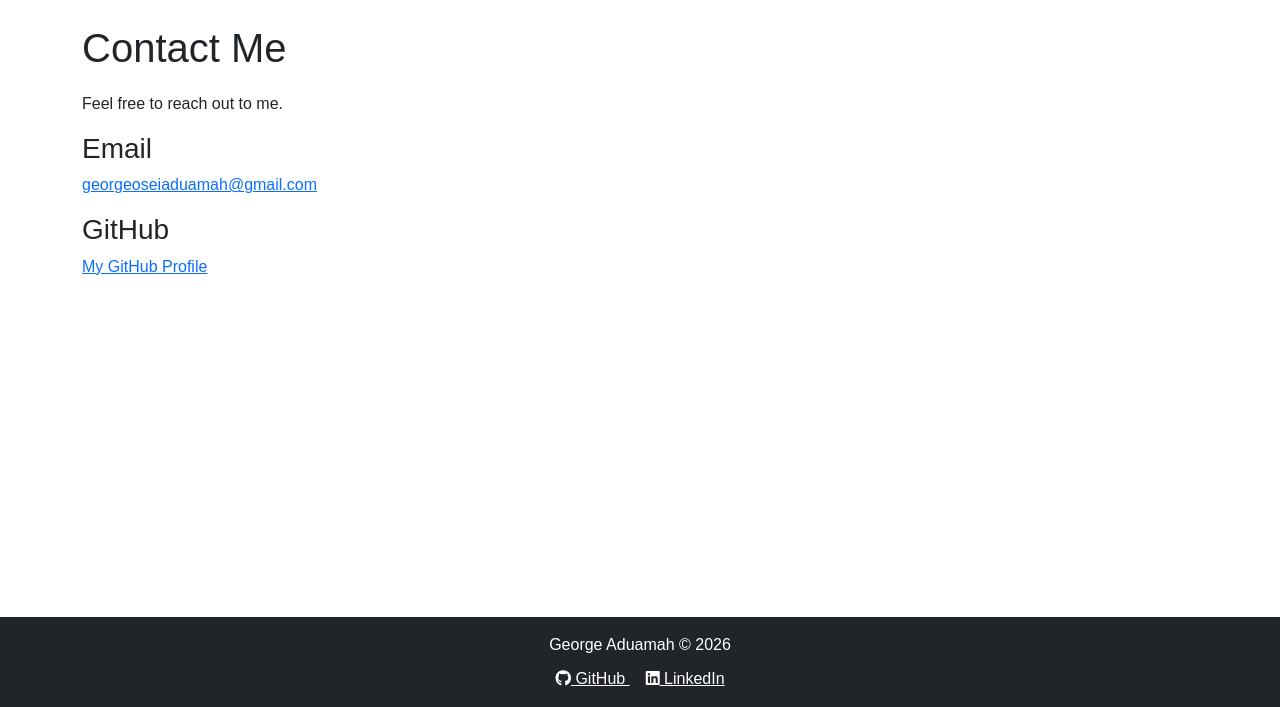
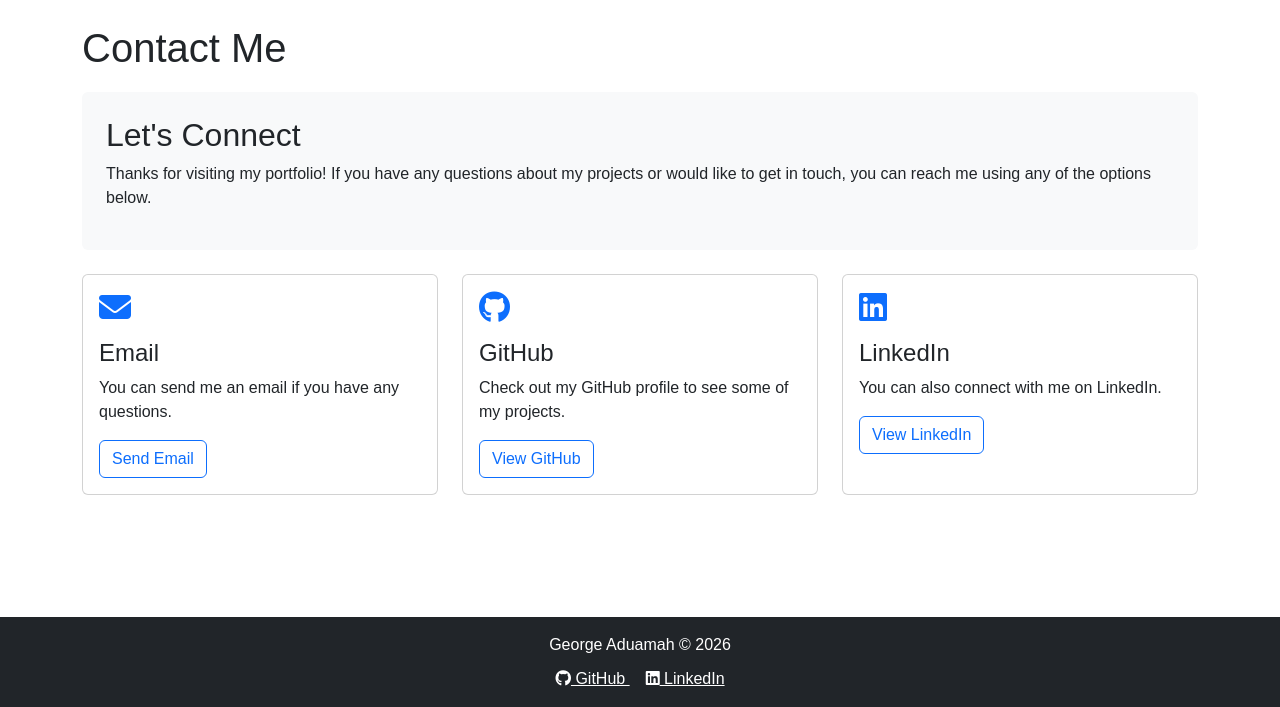
Before and after one commit to goaduamah/express-portfolio, a Node server app: page /contact in a window 1280 px wide. Shown: the part 93-800 px from the top of the page. Run offline with Node 20, Linux system fonts and the light colour scheme.

Commit message:
improved contact page

```diff
--- a/views/contact.ejs
+++ b/views/contact.ejs
@@ -1,20 +1,82 @@
 
+<%# Shared header %>
 <%- include('partials/header') %>
 
 <h1>Contact Me</h1>
 
-<p>Feel free to reach out to me.</p>
+<%# Short introduction %>
+<div class="bg-light p-4 rounded mb-4">
+    <h2>Let's Connect</h2>
 
-<h3>Email</h3>
-<p>
-    <a href="mailto:georgeoseiaduamah@gmail.com">
-        georgeoseiaduamah@gmail.com
-    </a>
-</p>
+    <p>
+        Thanks for visiting my portfolio!
+        If you have any questions about my projects
+        or would like to get in touch, you can reach
+        me using any of the options below.
+    </p>
+</div>
 
-<h3>GitHub</h3>
-<p>
-    <a href="https://github.com/goaduamah">My GitHub Profile</a>
-</p>
+<%# Contact information cards %>
+<div class="row mt-4">
 
+    <div class="col-md-4 mb-3">
+        <div class="card h-100">
+            <div class="card-body">
+                <i class="fa-solid fa-envelope fa-2x text-primary mb-3"></i>
+                <h4>Email</h4>
+
+                <p>
+                    You can send me an email if you
+                    have any questions.
+                </p>
+
+                <a href="mailto:georgeoseiaduamah@gmail.com"
+                   class="btn btn-outline-primary">
+                    Send Email
+                </a>
+            </div>
+        </div>
+    </div>
+
+    <div class="col-md-4 mb-3">
+        <div class="card h-100">
+            <div class="card-body">
+                <i class="fa-brands fa-github fa-2x text-primary mb-3"></i>
+                <h4>GitHub</h4>
+
+                <p>
+                    Check out my GitHub profile
+                    to see some of my projects.
+                </p>
+
+                <a href="https://github.com/goaduamah"
+                   class="btn btn-outline-primary">
+                    View GitHub
+                </a>
+            </div>
+        </div>
+    </div>
+
+    <div class="col-md-4 mb-3">
+        <div class="card h-100">
+            <div class="card-body">
+                <i class="fa-brands fa-linkedin fa-2x text-primary mb-3"></i>
+                <h4>LinkedIn</h4>
+
+                <p>
+                    You can also connect with
+                    me on LinkedIn.
+                </p>
+
+                <a href="https://www.linkedin.com/in/george-aduamah-44117a251/"
+                   class="btn btn-outline-primary">
+                    View LinkedIn
+                </a>
+            </div>
+        </div>
+    </div>
+
+</div>
+
+<%# Shared footer %>
 <%- include('partials/footer') %>
```
